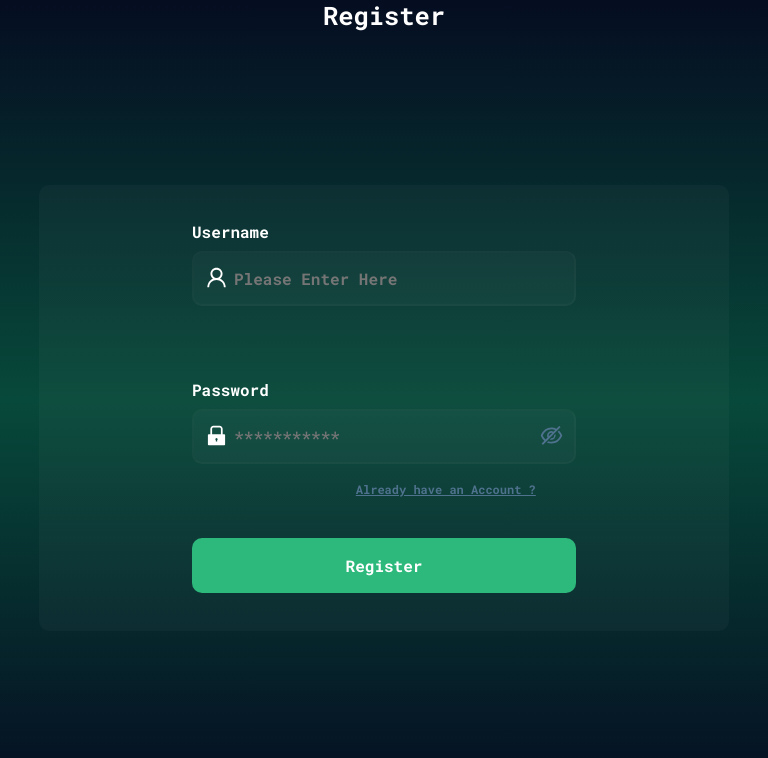
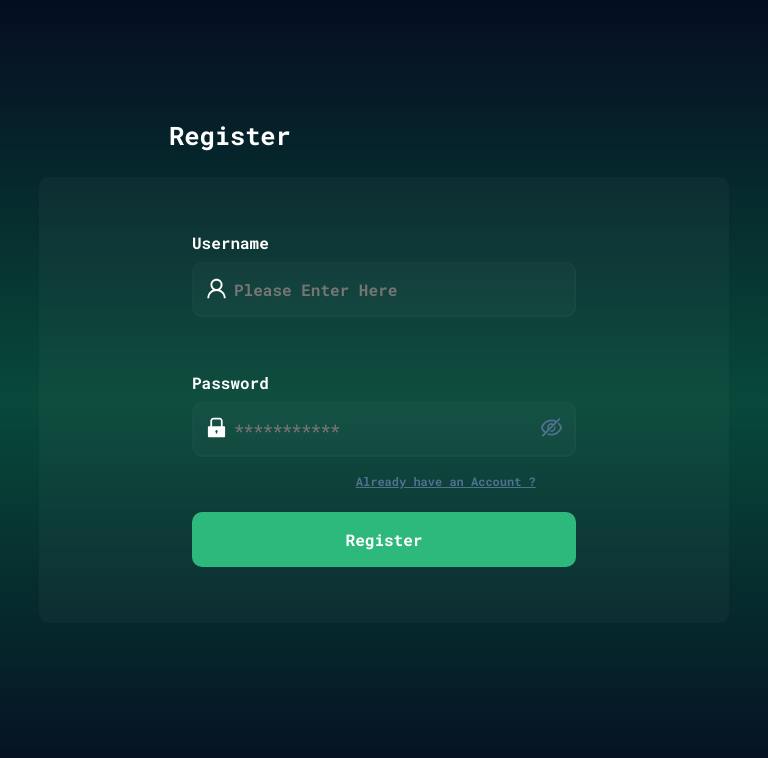
Before and after one commit to Ilyoshoja/codingbat-1, a React (Create React App) app: page /register in a window 768 px wide. Shown: the top 758 px of the page. Built offline with nearby package versions, Linux system fonts and the light colour scheme.

Commit message:
style changed

```diff
--- a/src/pages/register/register.scss
+++ b/src/pages/register/register.scss
@@ -1,33 +1,36 @@
+@import url("https://fonts.googleapis.com/css2?family=Roboto+Mono:wght@700&display=swap");
 * {
   margin: 0;
   padding: 0;
   box-sizing: border-box;
   font-family: "Roboto Mono", monospace;
 }
-
-.registerSection {
-  width: 100%;
+body {
   height: 100vh;
   background: linear-gradient(
     rgba(5, 13, 33, 1),
     rgb(7, 73, 58),
     rgba(5, 13, 33, 1)
   );
+}
+
+.registerSection {
+  width: 100%;
+  height: 100vh;
   display: flex;
   flex-direction: column;
   align-items: center;
   justify-content: center;
   position: relative;
-  gap: 20px;
+  gap: 10px;
   h3 {
     position: absolute;
-    top: 5%;
+    top: 15%;
     left: 22%;
     text-align: start;
     color: white;
   }
   form {
-    margin-top: 2%;
     box-sizing: border-box;
     width: 877px;
     height: 446px;
@@ -37,7 +40,7 @@
     display: flex;
     flex-direction: column;
     align-items: center;
-    justify-content: space-around;
+    justify-content: space-evenly;
     font-style: normal;
     font-weight: 700;
     font-size: 24px;
@@ -126,24 +129,11 @@
     button:hover {
       background: #23de8d;
     }
-    button:disabled {
-      cursor: not-allowed;
-    }
   }
 }
 
-
 @media screen and (min-width: 700px) and (max-width: 885px) {
   .registerSection {
-    h3 {
-      position: absolute;
-      top: 0%;
-      left: 0;
-      right: 0;
-      margin: 0 auto;
-      text-align: center;
-      color: white;
-    }
     form {
       width: 690px;
     }
@@ -154,7 +144,7 @@
   .registerSection {
     h3 {
       position: absolute;
-      top: 0%;
+      top: 15%;
       left: 0;
       right: 0;
       margin: 0 auto;
@@ -171,7 +161,7 @@
   .registerSection {
     h3 {
       position: absolute;
-      top: 0%;
+      top: 10%;
       left: 0;
       right: 0;
       margin: 0 auto;
@@ -202,7 +192,7 @@
   .registerSection {
     h3 {
       position: absolute;
-      top: 0%;
+      top: 10%;
       left: 0;
       right: 0;
       margin: 0 auto;
@@ -216,7 +206,7 @@
         div {
           .userIcon,
           .lockIcon,
-           #eyeIcon {
+          #eyeIcon {
             font-size: 20px;
             top: 15%;
           }
```
